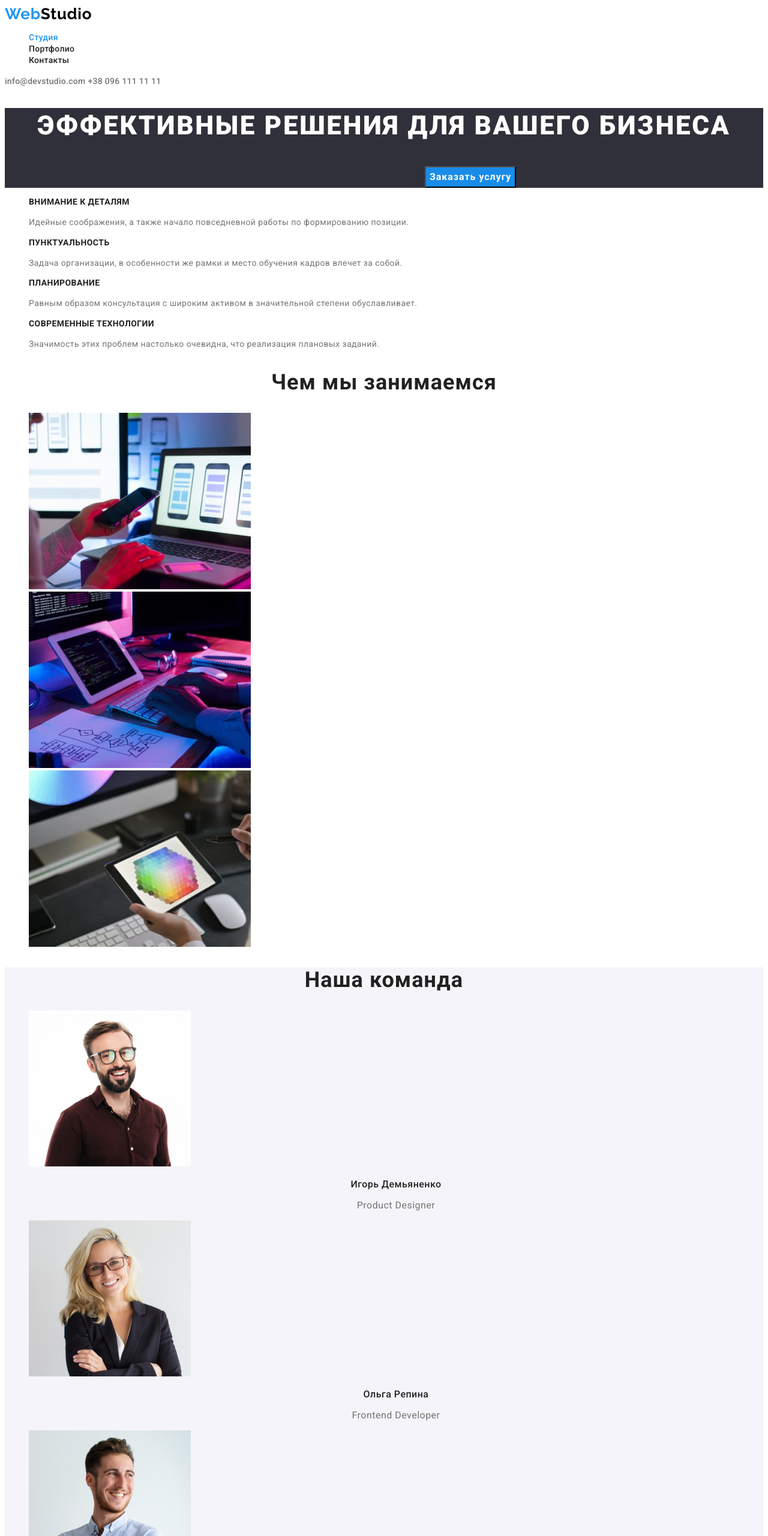
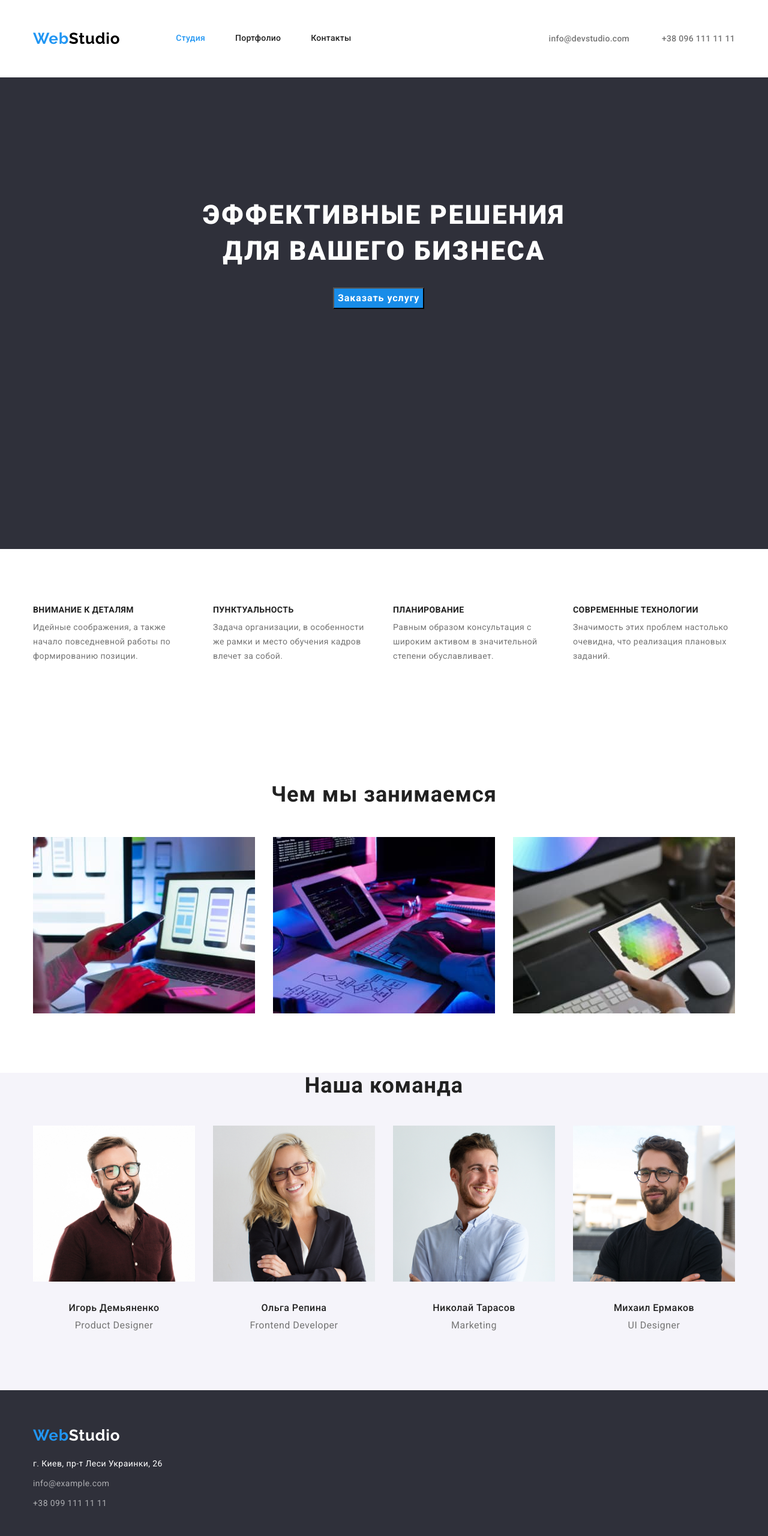
Before and after one commit to Ostin32/goit-markup-hw-03, a plain HTML site: page index.html in a window 1280 px wide. Shown: the top 2560 px of the page at 60% size. Drawn offline with nearby package versions, Linux system fonts and the light colour scheme.

Commit message:
Выполняет ДЗ №3

```diff
--- a/css/styles.css
+++ b/css/styles.css
@@ -2,6 +2,46 @@
   --first-btn-color: #212121;
   --second-btn-color: #757575;
   --accent-color: #2196f3;
+}
+
+p,
+h1,
+h2,
+h3,
+h4,
+h5,
+h6 {
+  margin: 0;
+}
+
+ul {
+  margin: 0;
+  padding-left: 0;
+}
+
+button {
+  cursor: pointer;
+}
+
+.visually-hidden {
+  position: absolute;
+  white-space: nowrap;
+  width: 1px;
+  height: 1px;
+  overflow: hidden;
+  border: 0;
+  padding: 0;
+  clip: rect(0 0 0 0);
+  clip-path: inset(50%);
+  margin: -1px;
+}
+
+.container {
+  width: 1200px;
+  padding-left: 15px;
+  padding-right: 15px;
+  margin-left: auto;
+  margin-right: auto;
 }
 
 body {
@@ -17,6 +57,21 @@ body {
 }
 
 /* ---HEADER----- */
+
+.header {
+  padding-top: 24px;
+  padding-bottom: 25px;
+}
+
+.header-list {
+  display: flex;
+}
+
+.header-link {
+  display: block;
+  padding-top: 32px;
+  padding-bottom: 32px;
+}
 
 .text {
   color: var(--accent-color);
@@ -42,12 +97,29 @@ body {
   color: #000000;
 }
 
+.header-container {
+  display: flex;
+  align-items: center;
+}
+
+.header-logo {
+  margin-right: 93px;
+}
+
+.header-connect {
+  margin-left: auto;
+}
+
 .header-link {
   font-weight: 500;
   font-size: 14px;
   line-height: 1.14;
   letter-spacing: 0.02em;
   color: var(--first-btn-color);
+}
+
+.header-item:not(:last-child) {
+  margin-right: 50px;
 }
 
 .header-mail,
@@ -57,6 +129,10 @@ body {
   line-height: 1.14;
   letter-spacing: 0.02em;
   color: var(--second-btn-color);
+}
+
+.header-tel {
+  margin-left: 50px;
 }
 
 .header-link:hover,
@@ -73,6 +149,8 @@ body {
 /*---- HERO----- */
 
 .hero {
+  padding-top: 200px;
+  padding-bottom: 200px;
   background: #2f303a;
 }
 
@@ -86,6 +164,10 @@ body {
   letter-spacing: 0.06em;
   text-transform: uppercase;
   color: #ffffff;
+  max-width: 696px;
+  margin-left: auto;
+  margin-right: auto;
+  margin-bottom: 30px;
 }
 
 .hero-btn {
@@ -95,12 +177,35 @@ body {
   font-size: 16px;
   line-height: 1.87;
   display: flex;
+  text-align: center;
   align-items: center;
-  text-align: center;
   letter-spacing: 0.06em;
   color: #ffffff;
-  position: relative;
   left: 700px;
+  margin-left: 500px;
+  margin-bottom: 200px;
+}
+
+.main {
+  padding-top: 94px;
+  padding-bottom: 94px;
+}
+
+.main-list {
+  display: flex;
+  flex-wrap: wrap;
+  margin-left: -30px;
+  padding-bottom: 94px;
+}
+
+.main-item {
+  padding: 0;
+  margin-left: 30px;
+  width: calc(100% / 4 - 30px);
+}
+
+.main-item h3 {
+  margin-bottom: 10px;
 }
 
 .main-title {
@@ -120,6 +225,10 @@ body {
   color: var(--second-btn-color);
 }
 
+.work {
+  padding-bottom: 94px;
+}
+
 .work-title {
   font-weight: 700;
   font-size: 36px;
@@ -127,10 +236,23 @@ body {
   text-align: center;
   letter-spacing: 0.03em;
   color: var(--first-btn-color);
+  margin-bottom: 50px;
+}
+
+.list-container {
+  display: flex;
+  flex-wrap: wrap;
+  margin-left: -30px;
+}
+
+.work-container {
+  width: calc(100% / 3 - 30px);
+  margin-left: 30px;
 }
 
 .about {
   background: #f5f4fa;
+  padding-bottom: 90px;
 }
 
 .about-title {
@@ -140,6 +262,7 @@ body {
   text-align: center;
   letter-spacing: 0.03em;
   color: var(--first-btn-color);
+  margin-bottom: 46px;
 }
 
 .about-team {
@@ -149,6 +272,19 @@ body {
   text-align: center;
   letter-spacing: 0.03em;
   color: var(--first-btn-color);
+  margin-top: 30px;
+  margin-bottom: 10px;
+}
+
+.about-list {
+  display: flex;
+  flex-wrap: wrap;
+  margin-left: -30px;
+}
+
+.item-container {
+  width: calc(100% / 4 - 30px);
+  margin-left: 30px;
 }
 
 .about-work-position {
@@ -162,6 +298,8 @@ body {
 /*----- FOOTER------- */
 
 .footer {
+  padding-top: 60px;
+  padding-bottom: 60px;
   background: #2f303a;
 }
 
@@ -181,6 +319,17 @@ body {
   line-height: 1.71;
   letter-spacing: 0.03em;
   color: #ffffff;
+}
+
+.footer-address {
+  display: flex;
+  flex-direction: column;
+  margin-top: 20px;
+}
+
+.footer-address a,
+p {
+  margin-bottom: 9px;
 }
 
 .footer-link {
@@ -203,11 +352,49 @@ body {
   line-height: 1.62;
   letter-spacing: 0.03em;
   color: var(--first-btn-color);
+  background: #f5f4fa;
+  border-radius: 4px;
 }
 
-.text-btn {
+.container-btn {
+  display: flex;
+  justify-content: center;
+  padding-top: 94px;
+  margin-bottom: 34px;
+}
+
+.container-btn > .portfolio-btn:not(last-child) {
+  margin-right: 30px;
+}
+
+.first-btn {
+  font-family: "Roboto";
+  font-weight: 500;
+  font-size: 16px;
+  line-height: 1.62;
+  letter-spacing: 0.03em;
+  color: var(--first-btn-color);
+  color: #ffffff;
   background: #2196f3;
-  color: #ffffff;
+  box-shadow: 0px 3px 1px rgba(0, 0, 0, 0.1), 0px 1px 2px rgba(0, 0, 0, 0.08),
+    0px 2px 2px rgba(0, 0, 0, 0.12);
+  border-radius: 4px;
+}
+
+.first-btn:hover,
+.first-btn:focus {
+  color: violet;
+}
+
+.list-portfolio {
+  display: flex;
+  flex-wrap: wrap;
+  margin-left: -30px;
+}
+
+.card-portfolio {
+  width: calc(100% / 3 - 30px);
+  margin-left: 30px;
 }
 
 .card-title {
--- a/index.html
+++ b/index.html
@@ -10,11 +10,15 @@
        <link
         href="https://fonts.googleapis.com/css2?family=Raleway:wght@700&family=Roboto:wght@400;500;700;900&display=swap"
         rel="stylesheet">
+        <link rel="stylesheet" href="https://cdnjs.cloudflare.com/ajax/libs/modern-normalize/1.1.0/modern-normalize.min.css"
+            integrity="sha512-wpPYUAdjBVSE4KJnH1VR1HeZfpl1ub8YT/NKx4PuQ5NmX2tKuGu6U/JRp5y+Y8XG2tV+wKQpNHVUX03MfMFn9Q=="
+            crossorigin="anonymous" referrerpolicy="no-referrer" />
        <link rel="stylesheet" href="./css/styles.css">
     </head>
   <body>
    <!-- Шапка (верхняя линия)  -->
     <header class="header">
+      <div class="container header-container">
         <a class="header-logo link" href="/"> <span class="site">Web</span><span class="logo">Studio</span></a>
         <nav class="header-nav">
           <ul class="list header-list">
@@ -23,18 +27,24 @@
             <li class="header-item"><a class="link header-link" href="">Контакты</a></li>
           </ul>
         </nav>
+        <div class="header-connect">
           <a class="link header-mail" href="mailto:info@devstudio.com">info@devstudio.com</a>
           <a class="link header-tel" href="tel:+380961111111">+38 096 111 11 11</a>
+        </div>
+     </div>
     </header>
     <!-- Уникальная часть страницы (Герой) -->
     <main>
      <section class="hero">
+       <div class="container">
          <h1 class="hero-title">Эффективные решения для вашего бизнеса</h1>
          <button class="hero-btn" type="button">Заказать услугу</button>
+       </div>
      </section>
       <!-- Особенности -->
      <section class="main">
-                <!-- <h2></h2> -->
+        <div class="container">
+           <h2 class="visually-hidden">Наши задачи</h2>
            <ul class="list main-list">
                  <li class="main-item">
                    <h3 class="main-title">Внимание к деталям</h3>
@@ -53,56 +63,63 @@
                    <p class="main-after-title">Значимость этих проблем настолько очевидна, что реализация плановых заданий.</p>
                  </li>
              </ul>
+         </div>
      </section>
       <!-- Чем мы занимаемся -->
      <section class="work">
+       <div class="container">
          <h2 class="work-title">Чем мы занимаемся</h2>
-                <ul class="list">
-                    <li>
+         <ul class="list list-container">
+           <li class="work-container">
              <img src="./img/notebook-smartphone.jpg" alt="ноутбук и планшет" width="370">
            </li>
-                    <li>
+           <li class="work-container">
              <img src="./img/notebook.jpg" alt="ноутбук и телефон" width="370">
            </li>
-                    <li>
+           <li class="work-container">
              <img src="./img/tablet.jpg" alt="планшет" width="370">
            </li>
          </ul>
+       </div>
      </section>
       <!-- Наша команда -->
      <section class="about">
+        <div class="container">
           <h2 class="about-title">Наша команда</h2>
           <ul class="list about-list">
-                    <li class="about-item">
+           <li class="about-item item-container">
              <img src="./img/img1.jpg" alt="Демьяненко"  width="270">
              <h3 class="about-team">Игорь Демьяненко</h3>
              <p lang="en" class="about-work-position">Product Designer</p>
            </li>
-                    <li class="about-item">
+           <li class="about-item item-container">
              <img src="./img/img2.jpg" alt="Репина"  width="270">
              <h3 class="about-team">Ольга Репина</h3>
              <p lang="en" class="about-work-position">Frontend Developer</p>
            </li>
-                    <li class="about-item">
+           <li class="about-item item-container">
              <img src="./img/img3.jpg" alt="Тарасов" width="270">
              <h3 class="about-team">Николай Тарасов</h3>
              <p lang="en" class="about-work-position">Marketing</p>
            </li>
-                    <li class="about-item">
+           <li class="about-item item-container">
              <img src="./img/img4.jpg" alt="Ермаков" width="270">
              <h3 class="about-team">Михаил Ермаков</h3>
              <p lang="en" class="about-work-position">UI Designer</p>
            </li>
           </ul>
+        </div>
      </section>
    </main>
    <footer class="footer">
+     <div class="container">
         <a class="footer-logo link" href="/"> <span class="site">Web</span><span class="logo-studio">Studio</span></a>
         <address class="footer-address">
          <p class="footer-address-location">г. Киев, пр-т Леси Украинки, 26</p>
          <a class="link footer-link" href="mailto:info@example.com">info@example.com</a>
          <a class="link footer-link" href="tel:+380991111111">+38 099 111 11 11</a>
        </address>
+     </div>
    </footer>
  </body>
 </html>
```
Also changed, not shown: portfolio.html (+29 -16 lines). Lines whose indentation alone changed are shown as unchanged.
